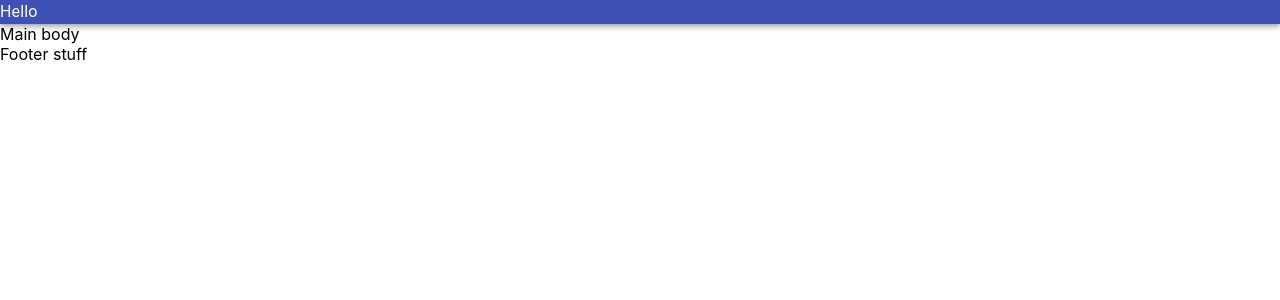
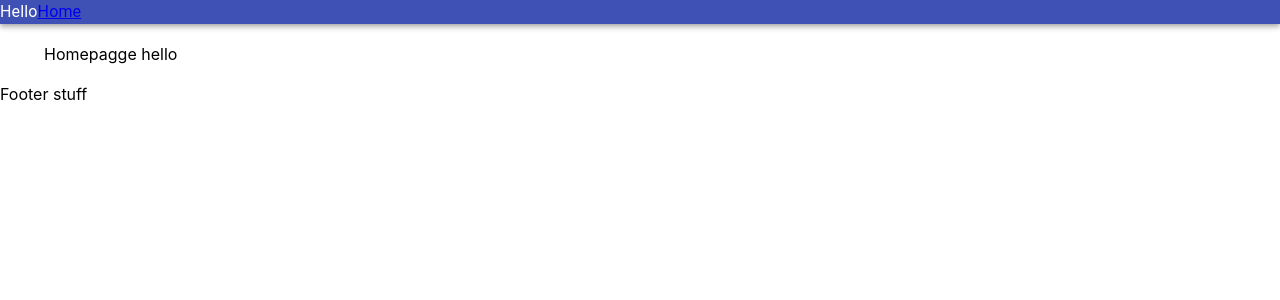
Before and after one commit to Jay2theWhy/jyfan-portfolio, a React (Create React App) app: page / in a window 1280 px wide. Shown: the top 300 px of the page. Built offline with nearby package versions, Linux system fonts and the light colour scheme.

Commit message:
creating router structure

```diff
--- a/package.json
+++ b/package.json
@@ -12,6 +12,7 @@
     "@testing-library/user-event": "^13.5.0",
     "react": "^18.2.0",
     "react-dom": "^18.2.0",
+    "react-router-dom": "^6.3.0",
     "react-scripts": "5.0.1",
     "web-vitals": "^2.1.4"
   },
--- a/src/App.css
+++ b/src/App.css
@@ -14,6 +14,10 @@
   width: 100%;
 }
 
+.routes{
+  padding: 20px;
+}
+
 .footer{
   flex: 1;
 
--- a/src/App.js
+++ b/src/App.js
@@ -1,4 +1,7 @@
+import React from 'react'
 import { Navbar, Homepage } from './components';
+import { Routes, Route, Link } from 'react-router-dom';
+import { Container, Typography } from '@material-ui/core';
 import './App.css';
 
 
@@ -9,7 +12,13 @@ function App() {
           <Navbar />
       </div>
       <div className="main">
-        Main body
+        <Container>
+          <div className="routes">
+            <Routes>
+              <Route exact path="/" element={<Homepage/>} />
+            </Routes>
+          </div>
+        </Container>
       </div>
       <div className="footer">
         Footer stuff
--- a/src/components/Homepage.jsx
+++ b/src/components/Homepage.jsx
@@ -2,7 +2,7 @@ import React from 'react'
 
 const Homepage = () => {
   return (
-    <div>Homepage</div>
+    <div>Homepagge hello</div>
   )
 }
 
--- a/src/components/Navbar.jsx
+++ b/src/components/Navbar.jsx
@@ -1,12 +1,15 @@
 import React from 'react';
 import { AppBar, Typography } from '@material-ui/core';
+import { Link } from 'react-router-dom';
 
 const Navbar = () => {
   return (
     <AppBar position="static">
       <Typography>
         Hello
+        <Link to="/">Home</Link>
       </Typography>
+
     </AppBar>
   )
 }
--- a/src/index.js
+++ b/src/index.js
@@ -2,10 +2,11 @@ import React from 'react';
 import ReactDOM from 'react-dom/client';
 import './index.css';
 import App from './App';
+import { BrowserRouter} from 'react-router-dom';
 
 const root = ReactDOM.createRoot(document.getElementById('root'));
 root.render(
-  <React.StrictMode>
+  <BrowserRouter>
     <App />
-  </React.StrictMode>
+  </BrowserRouter>
 );
```
Also changed, not shown: 1 other file (tests, documents, lock files or other folders).
